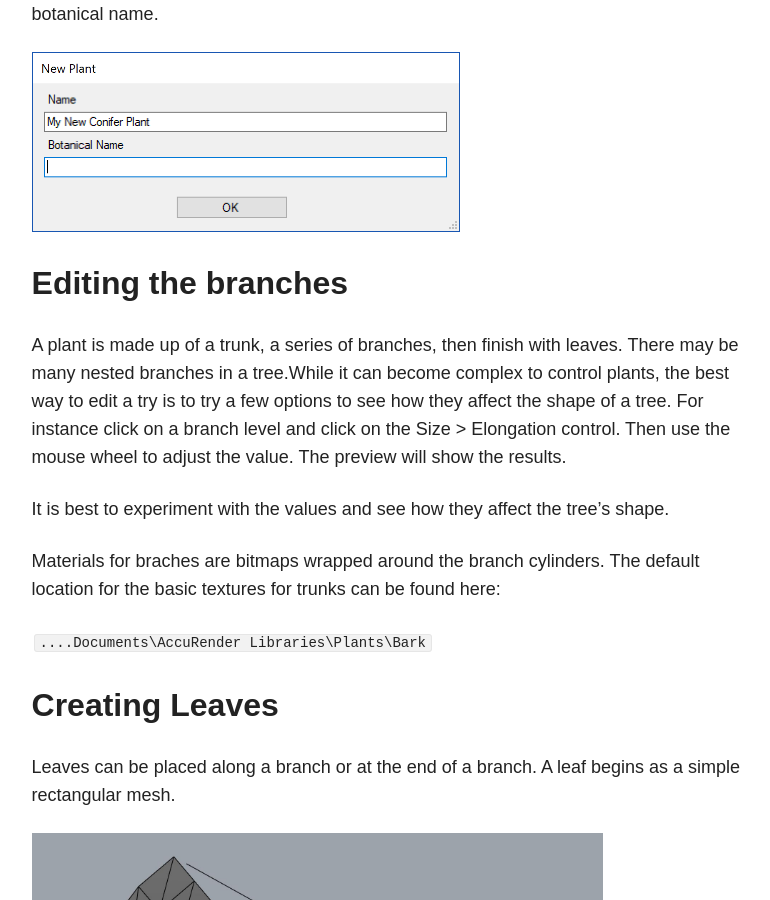
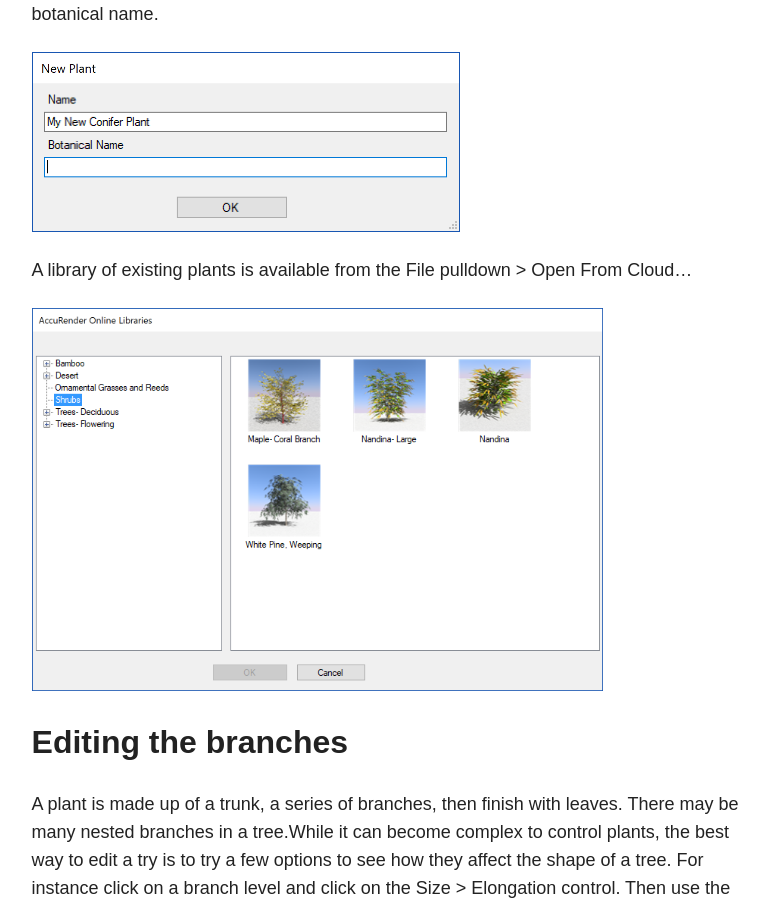
Before and after one commit to mcneel/Plant-editor, a Jekyll site: the page built from docs/_posts/blog/2017-05-31-getting-started.md, in a window 1280 px wide and 900 px high, scrolled down 2357 px. Shown: the whole window, without its empty margins (348-1118 px from the left). Built offline with Jekyll 4.4.1, drawn with Linux system fonts in a browser that asks for light colours; nearby versions of some CDN libraries.

Commit message:
Added information about the cloud library.

```diff
--- a/docs/_posts/blog/2017-05-31-getting-started.md
+++ b/docs/_posts/blog/2017-05-31-getting-started.md
@@ -46,6 +46,10 @@ Select a template plant. Then give the plant a new common name and an optional b
 
 ![{{site.url}}/images/new-plant-name.png]({{site.url}}/images/new-plant-name.png){: width="60%"}
 
+A library of existing plants is available from the File pulldown > Open From Cloud...
+
+![{{site.url}}/images/cloud_library.png]({{site.url}}/images/cloud_library.png){: width="80%"}
+
 ## Editing the branches
 
 A plant is made up of a trunk, a series of branches, then finish with leaves.  There may be many nested branches in a tree.While it can become complex to control plants, the best way to edit a try is to try a few options to see how they affect the shape of a tree. For instance click on a branch level and click on the Size > Elongation control.  Then use the mouse wheel to adjust the value.  The preview will show the results.
```
Also changed, not shown: docs/images/cloud_library.png (added).
